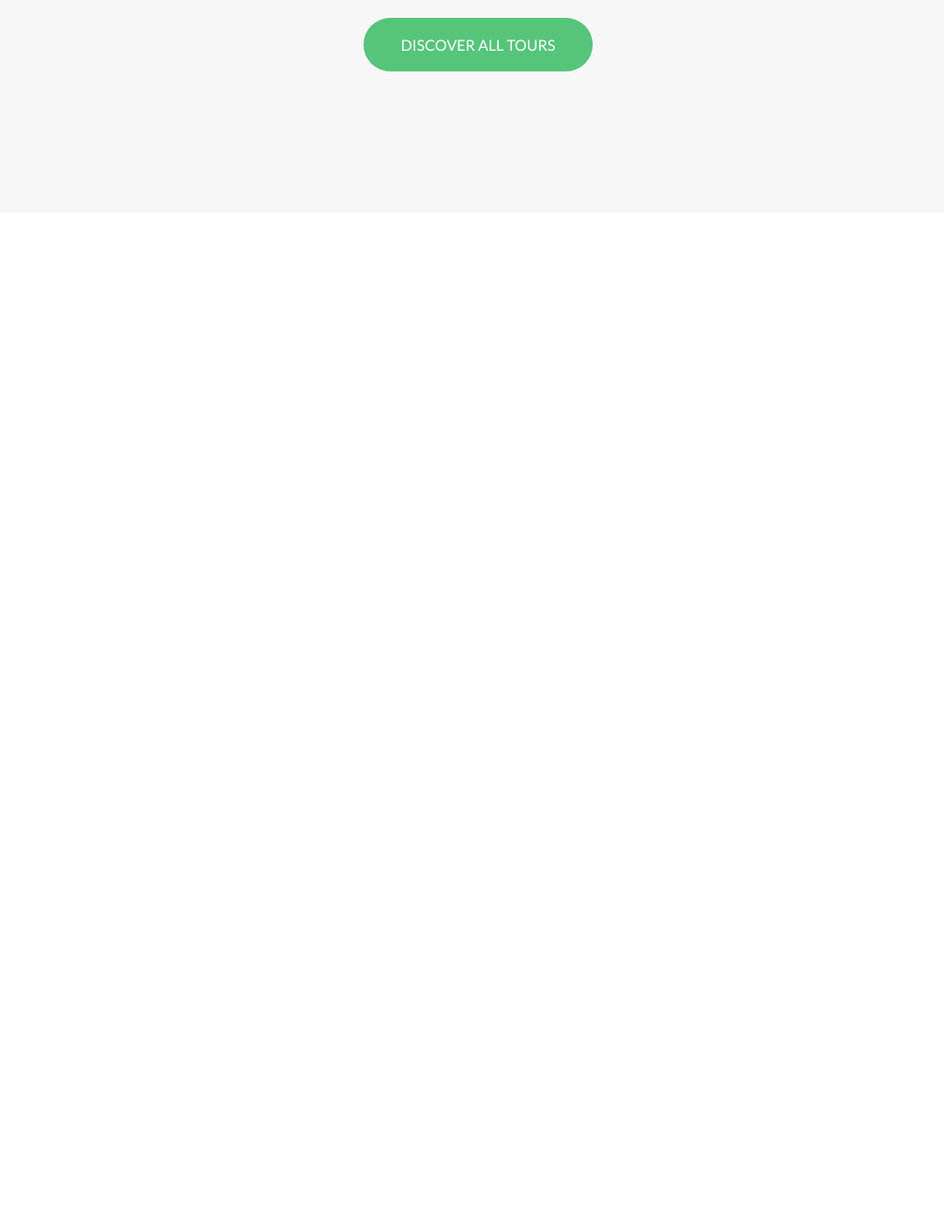
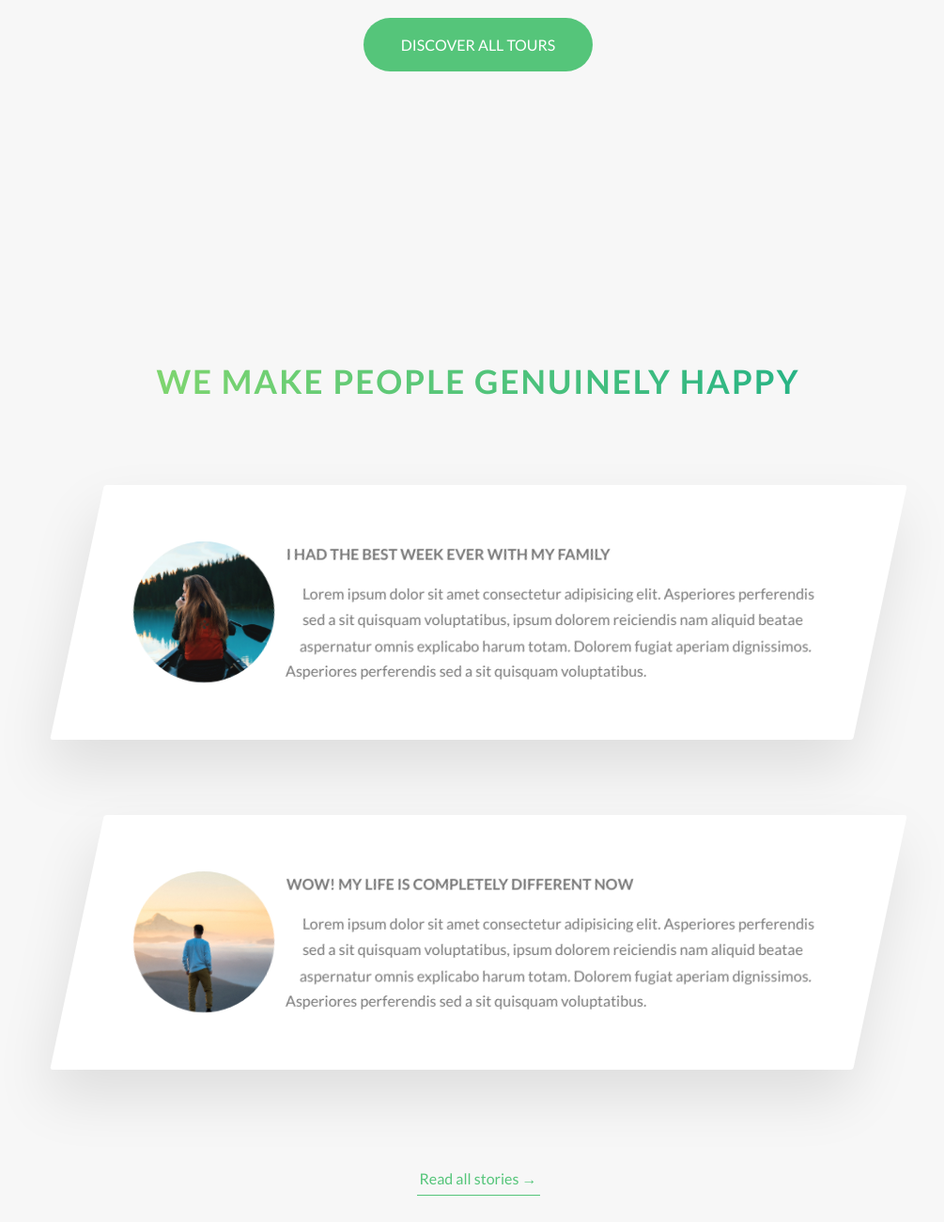
Before and after one commit to DenisHristov12/Natours, a website: page Natours/index.html in a window 1280 px wide. Shown: the part 3043-4343 px from the top of the page at 94% size, without its empty margins (131-1136 px from the left). Before the commit the page ends 3299 px from the top, so only its background shows below. Drawn offline with Linux system fonts and the light colour scheme.

Commit message:
stories section

```diff
--- a/Natours/index.html
+++ b/Natours/index.html
@@ -235,6 +235,61 @@
           <a href="#" class="btn btn--green">Discover all tours</a>
         </div>
       </section>
+      <section class="section-stories">
+        <div class="u-center-text u-margin-bottom-big">
+          <h2 class="heading-secondary">We make people genuinely happy</h2>
+        </div>
+
+        <div class="row">
+          <div class="story">
+            <figure class="story__shape">
+              <img
+                class="story__img"
+                src="img/nat-8.jpg"
+                alt="Person on a tour" />
+              <figcaption class="story__caption">Mary Smith</figcaption>
+            </figure>
+            <div class="story__text">
+              <h3 class="heading-tertiary u-margin-bottom-small">
+                I had the best week ever with my family
+              </h3>
+              <p>
+                Lorem ipsum dolor sit amet consectetur adipisicing elit.
+                Asperiores perferendis sed a sit quisquam voluptatibus, ipsum
+                dolorem reiciendis nam aliquid beatae aspernatur omnis explicabo
+                harum totam. Dolorem fugiat aperiam dignissimos. Asperiores
+                perferendis sed a sit quisquam voluptatibus.
+              </p>
+            </div>
+          </div>
+        </div>
+        <div class="row">
+          <div class="story">
+            <figure class="story__shape">
+              <img
+                class="story__img"
+                src="img/nat-9.jpg"
+                alt="Person on a tour" />
+              <figcaption class="story__caption">Jack Wilson</figcaption>
+            </figure>
+            <div class="story__text">
+              <h3 class="heading-tertiary u-margin-bottom-small">
+                Wow! My life is completely different now
+              </h3>
+              <p>
+                Lorem ipsum dolor sit amet consectetur adipisicing elit.
+                Asperiores perferendis sed a sit quisquam voluptatibus, ipsum
+                dolorem reiciendis nam aliquid beatae aspernatur omnis explicabo
+                harum totam. Dolorem fugiat aperiam dignissimos. Asperiores
+                perferendis sed a sit quisquam voluptatibus.
+              </p>
+            </div>
+          </div>
+        </div>
+        <div class="u-center-text u-margin-top-huge">
+          <a href="#" class="btn-text">Read all stories &rarr;</a>
+        </div>
+      </section>
     </main>
 
     <!--
--- /dev/null
+++ b/Natours/sass/components/_story.scss
@@ -0,0 +1,61 @@
+.story {
+  width: 75%;
+  margin: 0 auto;
+  box-shadow: 0 3rem 6rem rgba($color-black, 0.1);
+  background-color: $color-white;
+  border-radius: 3px;
+  padding: 6rem;
+  padding-left: 9rem;
+  font-size: $default-font-size;
+
+  transform: skewX(-12deg);
+
+  &__shape {
+    width: 15rem;
+    height: 15rem;
+    float: left;
+    -webkit-shape-outside: circle(50% at 50% 50%);
+    shape-outside: circle(50% at 50% 50%);
+
+    -webkit-clip-path: circle(50% at 50% 50%);
+    clip-path: circle(50% at 50% 50%);
+
+    transform: translateX(-3rem) skewX(12deg);
+    position: relative;
+  }
+
+  &__img {
+    height: 100%;
+    transform: translateX(-4rem) scale(1.4);
+    backface-visibility: hidden;
+    transition: all 0.5s;
+  }
+
+  &__text {
+    transform: skewX(12deg);
+  }
+
+  &__caption {
+    position: absolute;
+    top: 50%;
+    left: 50%;
+    transform: translate(-50%, 20%);
+    color: $color-white;
+    text-transform: uppercase;
+    font-size: 1.7rem;
+    text-align: center;
+    opacity: 0;
+    transition: all 0.5s;
+    backface-visibility: hidden;
+  }
+
+  &:hover &__caption {
+    opacity: 1;
+    transform: translate(-50%, -50%);
+  }
+
+  &:hover &__img {
+    transform: translateX(-4rem) scale(1);
+    filter: blur(3px) brightness(80%);
+  }
+}
--- a/Natours/sass/main.scss
+++ b/Natours/sass/main.scss
@@ -11,6 +11,7 @@
 @import 'components/composition';
 @import 'components/feature-box';
 @import 'components/card';
+@import 'components/story';
 
 @import 'layout/grid';
 @import 'layout/header';
--- a/Natours/sass/pages/_home.scss
+++ b/Natours/sass/pages/_home.scss
@@ -28,3 +28,8 @@
   padding: 25rem 0 15rem 0;
   margin-top: -20vh;
 }
+
+.section-stories {
+  background-color: $color-grey-light-1;
+  padding: 15rem 0;
+}
```
Also changed, not shown: Natours/css/style.css.
